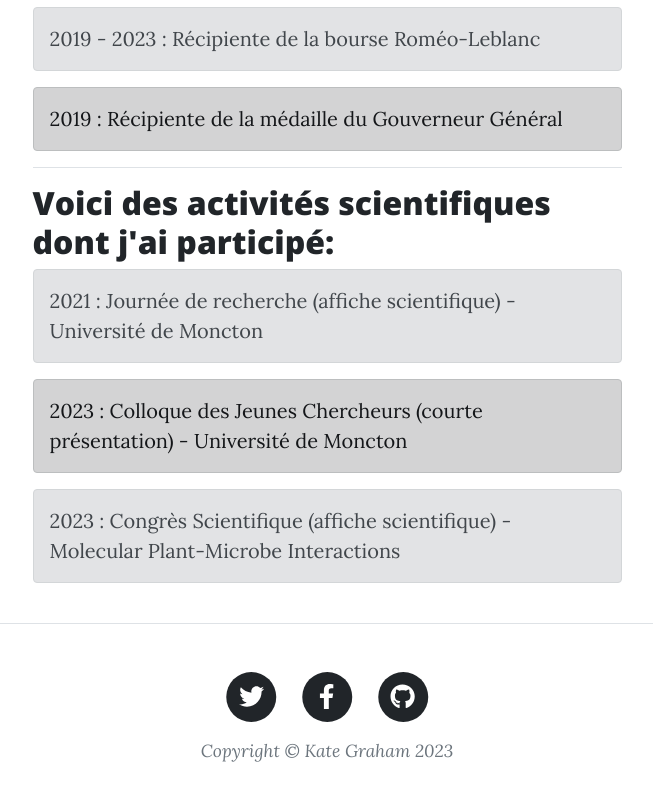
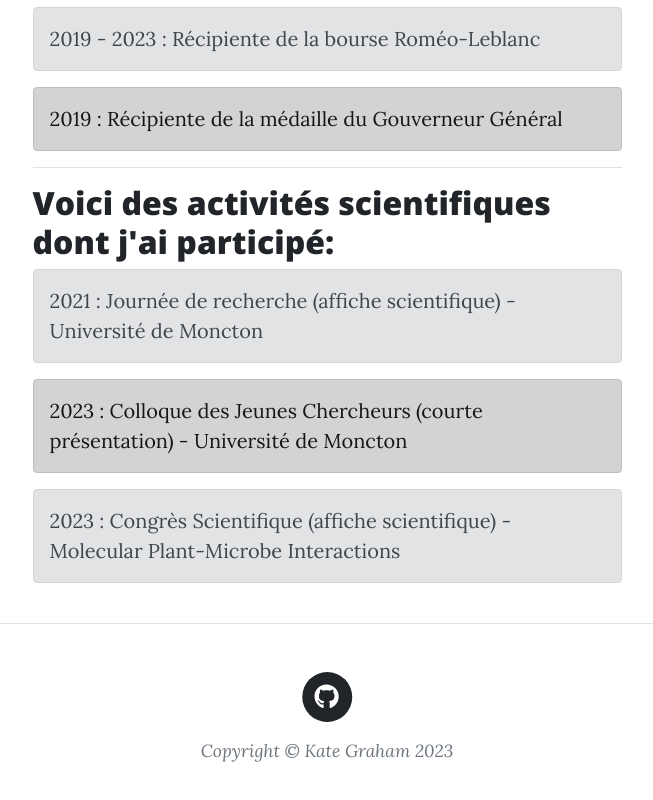
Before and after one commit to k8gra/info4042-projet2, a plain HTML site: page realisations.html in a window 1280 px wide. Shown: the part 864-1664 px from the top of the page, without its empty margins (313-966 px from the left). Drawn offline with nearby package versions, Linux system fonts and the light colour scheme.

Commit message:
changed footer
removed facebook and twitter links from footer

```diff
--- a/realisations.html
+++ b/realisations.html
@@ -94,24 +94,6 @@
                     <div class="col-md-10 col-lg-8 col-xl-7">
                         <ul class="list-inline text-center">
                             <li class="list-inline-item">
-                                <!-- twitter -->
-                                <a href="https://twitter.com">
-                                    <span class="fa-stack fa-lg">
-                                        <i class="fas fa-circle fa-stack-2x"></i>
-                                        <i class="fab fa-twitter fa-stack-1x fa-inverse"></i>
-                                    </span>
-                                </a>
-                            </li>
-                            <li class="list-inline-item">
-                                <!-- facebook -->
-                                <a href="https://facebook.com">
-                                    <span class="fa-stack fa-lg">
-                                        <i class="fas fa-circle fa-stack-2x"></i>
-                                        <i class="fab fa-facebook-f fa-stack-1x fa-inverse"></i>
-                                    </span>
-                                </a>
-                            </li>
-                            <li class="list-inline-item">
                                 <!-- github -->
                                 <a href="https://github.com/k8gra">
                                     <span class="fa-stack fa-lg">
```
Also changed, not shown: competences.html (+0 -18 lines), contact.html (+0 -18 lines), index.html (+0 -18 lines), projets.html (+0 -18 lines).
